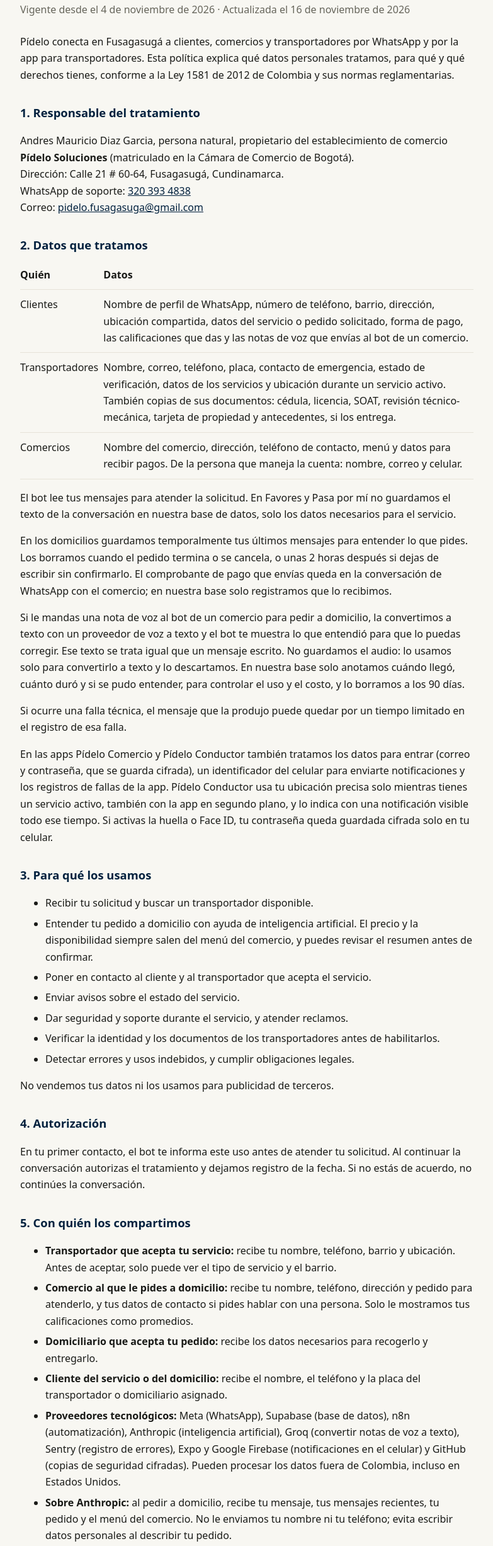
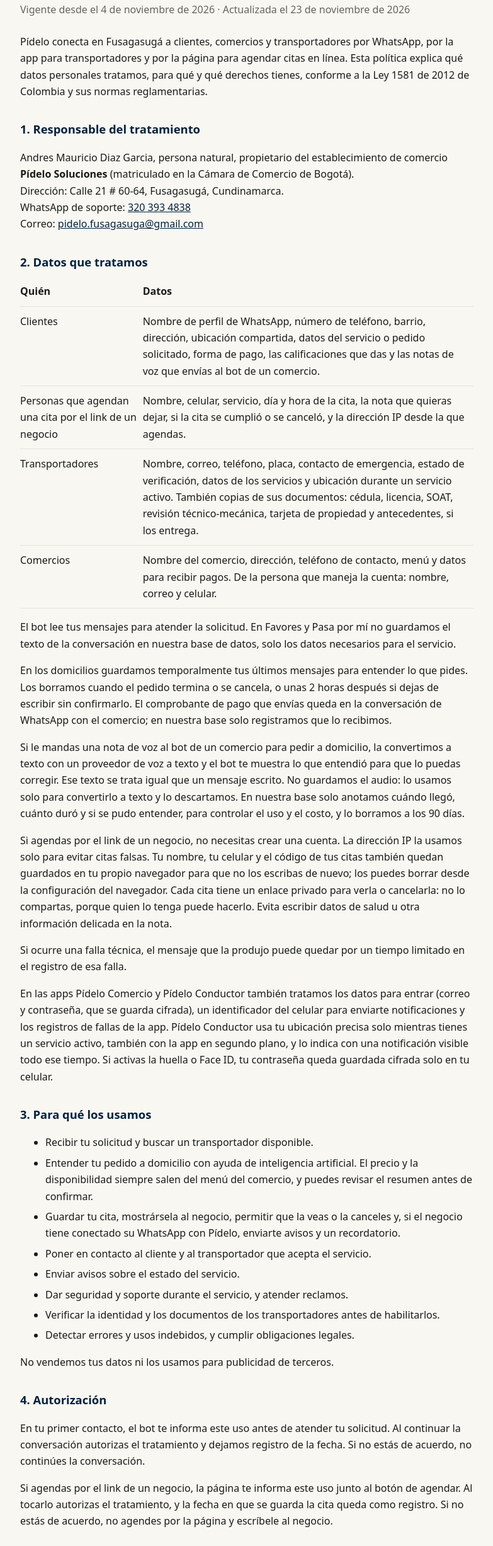
Before and after one commit to pidelo-fusagasuga/pidelo-fusagasuga.github.io, a plain HTML site: page privacidad.html in a window 1280 px wide. Shown: the part 80-2534 px from the top of the page at 63% size, without its empty margins (248-1031 px from the left). Drawn offline with Linux system fonts and the light colour scheme.

Commit message:
Política de privacidad: citas agendadas por link
Co-Authored-By: Claude Opus 5.5 <noreply@anthropic.com>

```diff
--- a/privacidad.html
+++ b/privacidad.html
@@ -21,9 +21,9 @@
 <body>
 <main>
   <h1>Política de privacidad de Pídelo</h1>
-  <p class="date">Vigente desde el 4 de noviembre de 2026 · Actualizada el 16 de noviembre de 2026</p>
+  <p class="date">Vigente desde el 4 de noviembre de 2026 · Actualizada el 23 de noviembre de 2026</p>
 
-  <p>Pídelo conecta en Fusagasugá a clientes, comercios y transportadores por WhatsApp y por la app para transportadores. Esta política explica qué datos personales tratamos, para qué y qué derechos tienes, conforme a la Ley 1581 de 2012 de Colombia y sus normas reglamentarias.</p>
+  <p>Pídelo conecta en Fusagasugá a clientes, comercios y transportadores por WhatsApp, por la app para transportadores y por la página para agendar citas en línea. Esta política explica qué datos personales tratamos, para qué y qué derechos tienes, conforme a la Ley 1581 de 2012 de Colombia y sus normas reglamentarias.</p>
 
   <h2>1. Responsable del tratamiento</h2>
   <p>Andres Mauricio Diaz Garcia, persona natural, propietario del establecimiento de comercio <strong>Pídelo Soluciones</strong> (matriculado en la Cámara de Comercio de Bogotá).<br>Dirección: Calle 21 # 60-64, Fusagasugá, Cundinamarca.<br>WhatsApp de soporte: <a href="https://wa.me/573203934838">320 393 4838</a><br>Correo: <a href="mailto:pidelo.fusagasuga@gmail.com">pidelo.fusagasuga@gmail.com</a></p>
@@ -32,12 +32,14 @@
   <table>
     <tr><th>Quién</th><th>Datos</th></tr>
     <tr><td>Clientes</td><td>Nombre de perfil de WhatsApp, número de teléfono, barrio, dirección, ubicación compartida, datos del servicio o pedido solicitado, forma de pago, las calificaciones que das y las notas de voz que envías al bot de un comercio.</td></tr>
+    <tr><td>Personas que agendan una cita por el link de un negocio</td><td>Nombre, celular, servicio, día y hora de la cita, la nota que quieras dejar, si la cita se cumplió o se canceló, y la dirección IP desde la que agendas.</td></tr>
     <tr><td>Transportadores</td><td>Nombre, correo, teléfono, placa, contacto de emergencia, estado de verificación, datos de los servicios y ubicación durante un servicio activo. También copias de sus documentos: cédula, licencia, SOAT, revisión técnico-mecánica, tarjeta de propiedad y antecedentes, si los entrega.</td></tr>
     <tr><td>Comercios</td><td>Nombre del comercio, dirección, teléfono de contacto, menú y datos para recibir pagos. De la persona que maneja la cuenta: nombre, correo y celular.</td></tr>
   </table>
   <p>El bot lee tus mensajes para atender la solicitud. En Favores y Pasa por mí no guardamos el texto de la conversación en nuestra base de datos, solo los datos necesarios para el servicio.</p>
   <p>En los domicilios guardamos temporalmente tus últimos mensajes para entender lo que pides. Los borramos cuando el pedido termina o se cancela, o unas 2 horas después si dejas de escribir sin confirmarlo. El comprobante de pago que envías queda en la conversación de WhatsApp con el comercio; en nuestra base solo registramos que lo recibimos.</p>
   <p>Si le mandas una nota de voz al bot de un comercio para pedir a domicilio, la convertimos a texto con un proveedor de voz a texto y el bot te muestra lo que entendió para que lo puedas corregir. Ese texto se trata igual que un mensaje escrito. No guardamos el audio: lo usamos solo para convertirlo a texto y lo descartamos. En nuestra base solo anotamos cuándo llegó, cuánto duró y si se pudo entender, para controlar el uso y el costo, y lo borramos a los 90 días.</p>
+  <p>Si agendas por el link de un negocio, no necesitas crear una cuenta. La dirección IP la usamos solo para evitar citas falsas. Tu nombre, tu celular y el código de tus citas también quedan guardados en tu propio navegador para que no los escribas de nuevo; los puedes borrar desde la configuración del navegador. Cada cita tiene un enlace privado para verla o cancelarla: no lo compartas, porque quien lo tenga puede hacerlo. Evita escribir datos de salud u otra información delicada en la nota.</p>
   <p>Si ocurre una falla técnica, el mensaje que la produjo puede quedar por un tiempo limitado en el registro de esa falla.</p>
   <p>En las apps Pídelo Comercio y Pídelo Conductor también tratamos los datos para entrar (correo y contraseña, que se guarda cifrada), un identificador del celular para enviarte notificaciones y los registros de fallas de la app. Pídelo Conductor usa tu ubicación precisa solo mientras tienes un servicio activo, también con la app en segundo plano, y lo indica con una notificación visible todo ese tiempo. Si activas la huella o Face ID, tu contraseña queda guardada cifrada solo en tu celular.</p>
 
@@ -45,6 +47,7 @@
   <ul>
     <li>Recibir tu solicitud y buscar un transportador disponible.</li>
     <li>Entender tu pedido a domicilio con ayuda de inteligencia artificial. El precio y la disponibilidad siempre salen del menú del comercio, y puedes revisar el resumen antes de confirmar.</li>
+    <li>Guardar tu cita, mostrársela al negocio, permitir que la veas o la canceles y, si el negocio tiene conectado su WhatsApp con Pídelo, enviarte avisos y un recordatorio.</li>
     <li>Poner en contacto al cliente y al transportador que acepta el servicio.</li>
     <li>Enviar avisos sobre el estado del servicio.</li>
     <li>Dar seguridad y soporte durante el servicio, y atender reclamos.</li>
@@ -55,14 +58,16 @@
 
   <h2>4. Autorización</h2>
   <p>En tu primer contacto, el bot te informa este uso antes de atender tu solicitud. Al continuar la conversación autorizas el tratamiento y dejamos registro de la fecha. Si no estás de acuerdo, no continúes la conversación.</p>
+  <p>Si agendas por el link de un negocio, la página te informa este uso junto al botón de agendar. Al tocarlo autorizas el tratamiento, y la fecha en que se guarda la cita queda como registro. Si no estás de acuerdo, no agendes por la página y escríbele al negocio.</p>
 
   <h2>5. Con quién los compartimos</h2>
   <ul>
     <li><strong>Transportador que acepta tu servicio:</strong> recibe tu nombre, teléfono, barrio y ubicación. Antes de aceptar, solo puede ver el tipo de servicio y el barrio.</li>
     <li><strong>Comercio al que le pides a domicilio:</strong> recibe tu nombre, teléfono, dirección y pedido para atenderlo, y tus datos de contacto si pides hablar con una persona. Solo le mostramos tus calificaciones como promedios.</li>
+    <li><strong>Negocio con el que agendas una cita:</strong> recibe tu nombre, celular, servicio, día, hora y nota para atenderte. Puede ver sus citas en la app Pídelo Comercio y en su calendario de Google o de Apple, y responde por el uso que haga de tus datos.</li>
     <li><strong>Domiciliario que acepta tu pedido:</strong> recibe los datos necesarios para recogerlo y entregarlo.</li>
     <li><strong>Cliente del servicio o del domicilio:</strong> recibe el nombre, el teléfono y la placa del transportador o domiciliario asignado.</li>
-    <li><strong>Proveedores tecnológicos:</strong> Meta (WhatsApp), Supabase (base de datos), n8n (automatización), Anthropic (inteligencia artificial), Groq (convertir notas de voz a texto), Sentry (registro de errores), Expo y Google Firebase (notificaciones en el celular) y GitHub (copias de seguridad cifradas). Pueden procesar los datos fuera de Colombia, incluso en Estados Unidos.</li>
+    <li><strong>Proveedores tecnológicos:</strong> Meta (WhatsApp), Supabase (base de datos), n8n (automatización), Anthropic (inteligencia artificial), Groq (convertir notas de voz a texto), Sentry (registro de errores), Expo y Google Firebase (notificaciones en el celular) y GitHub (copias de seguridad cifradas y alojamiento de nuestras páginas). La página de citas usa letras de Google Fonts, que recibe la dirección IP de quien la abre. Pueden procesar los datos fuera de Colombia, incluso en Estados Unidos.</li>
     <li><strong>Sobre Anthropic:</strong> al pedir a domicilio, recibe tu mensaje, tus mensajes recientes, tu pedido y el menú del comercio. No le enviamos tu nombre ni tu teléfono; evita escribir datos personales al describir tu pedido.</li>
     <li><strong>Sobre Groq:</strong> si le mandas una nota de voz al bot de un comercio, recibe solo el audio y el nombre del comercio con su menú, para entenderlo mejor. No le enviamos tu nombre ni tu teléfono, y lo tenemos configurado para que no guarde los audios.</li>
     <li><strong>Autoridades:</strong> cuando la ley lo exija.</li>
@@ -73,6 +78,8 @@
     <li><strong>Tu ubicación exacta en Favores y Pasa por mí:</strong> la borramos automáticamente unas 48 horas después de cerrar el servicio.</li>
     <li><strong>Ubicación del transportador durante la ruta:</strong> se borra automáticamente según nuestra política de seguridad, normalmente a las 48 horas, salvo que haya un caso de soporte o seguridad registrado.</li>
     <li><strong>Datos del servicio y de contacto:</strong> el tiempo necesario para prestar el servicio, atender reclamos y cumplir obligaciones legales.</li>
+    <li><strong>Citas agendadas por el link:</strong> el tiempo necesario para atenderte, llevar el historial del negocio, atender reclamos y cumplir obligaciones legales. Puedes pedirnos que borremos tus datos antes.</li>
+    <li><strong>Dirección IP desde la que agendas:</strong> cumplidos 2 días, la borramos la siguiente vez que alguien agenda por nuestra página.</li>
     <li><strong>Documentos de los transportadores:</strong> mientras trabaje con Pídelo y el tiempo necesario después para atender reclamos o cumplir obligaciones legales. Solo los pueden abrir los administradores, y cada apertura queda registrada.</li>
     <li><strong>Notas de voz:</strong> el audio no se guarda. Si ocurre una falla técnica justo al procesarlo, puede quedar por un tiempo limitado en el registro de esa falla.</li>
     <li><strong>Copias de seguridad cifradas:</strong> hasta 30 días.</li>
```
